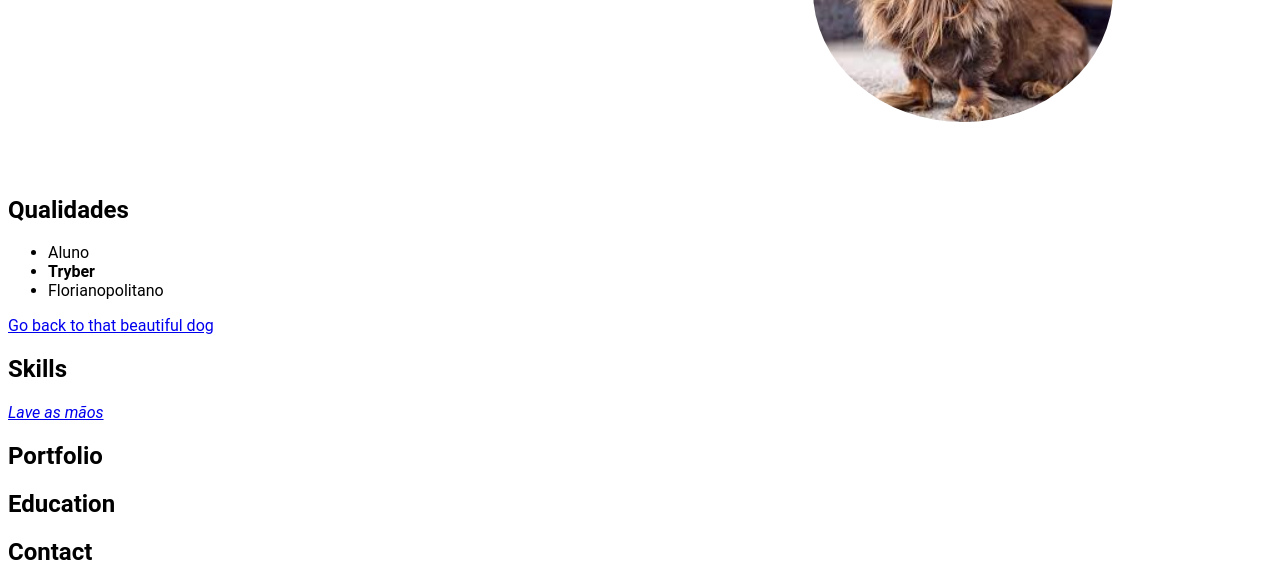
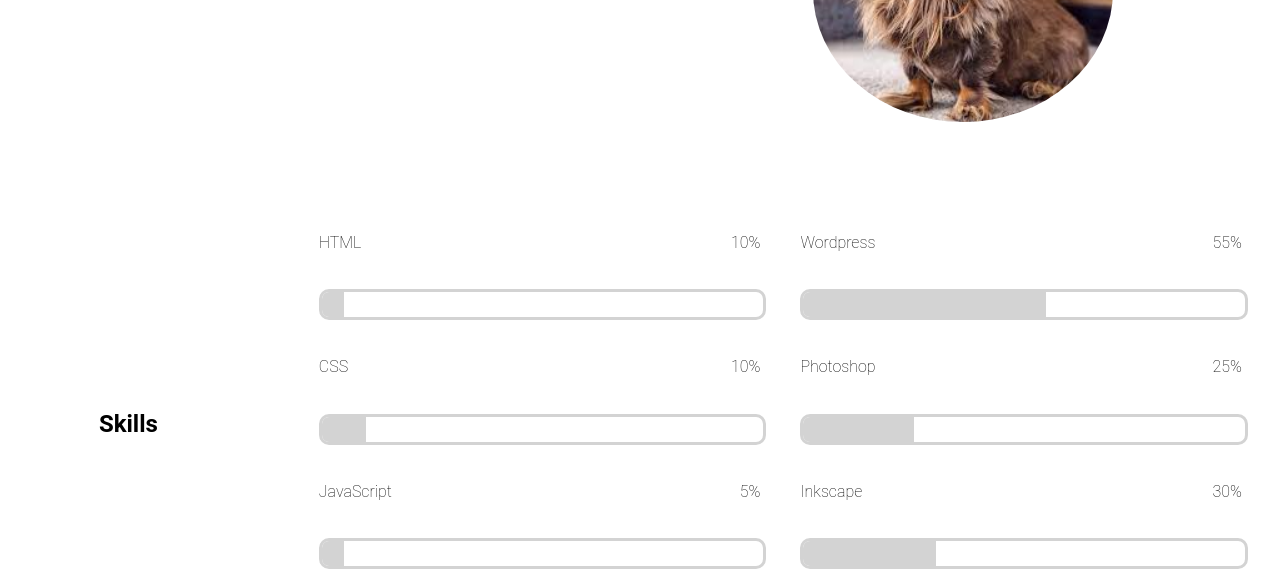
Before and after one commit to Gregorha/Gregorha.github.io, a plain HTML site: page index.html in a window 1280 px wide. Shown: the part 241-811 px from the top of the page. Drawn offline with Linux system fonts and the light colour scheme.

Commit message:
Improving css and html structure of skills bars

```diff
--- a/index.html
+++ b/index.html
@@ -14,6 +14,7 @@
             margin: 0 50 0 0;
             background-color: #EEE;
             top:0px;
+            z-index: 9999;
 
         }
         .content{
@@ -40,10 +41,6 @@
             color: #888888;
 
         }
-        li a:active{
-            color: #888000;
-
-        }
         #logo{
             padding-top: 9px;
         }
@@ -56,6 +53,39 @@
             display: flex;
             justify-content: space-around;
             margin: 70px;
+        }
+        .bar{
+        position: relative;
+        width: 100%;
+        height: 25px;
+        border-radius: 10px;
+        overflow: hidden;
+        border-style: solid;
+        border-color: lightgrey;
+        }
+        .progress {
+        display: block;
+        height: 100%;
+        background-color: lightgrey;
+        }
+        .progress-bars-container{
+            display:flex;
+            justify-content:space-around;
+            margin-right: 30px;
+
+        }
+        .progress_bars{
+            width:50%;
+        }
+        li{
+            list-style: none;
+        }
+        .label{
+            float:right
+        }
+        h6{
+            font-size: 16px;
+            font-weight: 100;
         }
     </style>
 </head>
@@ -80,15 +110,33 @@
                 <img src = "/images/download.jpeg" alt="Foto do Gregor" id="doguito" width="300" style="border-radius: 50%;">
             </div>
         </div>
-        <h2 id = "about">Qualidades</h2>
-        <ul>
+        <div class="section-2" id = "skills" style="display:flex;justify-content: space-around;">
+                <div class=progress-bars-container style="width:20%;position: relative;">
+                    <h2 style="position: absolute;top:50%;">Skills</h2>
+                </div>
+                <div class="progress-bars-container" style="width:80%">
+                    <div class="progress_bars">
+                        <ul class="bars_list">
+                            <li><h6>HTML<span class="label">10%</span></h6><div class="bar"><span class="progress" style="width:5%;"></span></div></li>
+                            <li><h6>CSS<span class="label">10%</span></h6><div class="bar"><span class="progress" style="width:10%;"></span></div></li>
+                            <li><h6>JavaScript<span class="label">5%</span></h6><div class="bar"><span class="progress" style="width:5%;"></span></div></li>
+                        </ul>
+                    </div>
+                    <div class="progress_bars">
+                        <ul class="bars_list">
+                            <li><h6>Wordpress<span class="label">55%</span></h6><div class="bar"><span class="progress" style="width:55%;"></span></div></li>
+                            <li><h6>Photoshop<span class="label">25%</span></h6><div class="bar"><span class="progress" style="width:25%;"></span></div></li>
+                            <li><h6>Inkscape<span class="label">30%</span></h6><div class="bar"><span class="progress" style="width:30%;"></span></div></li>
+                        </ul>
+                    </div>
+                </div>
+        </div>
+                <ul>
             <li>Aluno</li>
             <li><strong>Tryber</strong></li>
             <li>Florianopolitano</li>
         </ul>
         <a href="#doguito">Go back to that beautiful dog</a>
-        <h2 id="skills">Skills</h2>
-            <a href="https://www.youtube.com/watch?v=BJe87NMxZLY" target="_blank"><em>Lave as mãos</em></a>
         <h2 id="portfolio">Portfolio</h2>
         <h2 id="education">Education</h2>
         <h2 id="contact">Contact</h2>
```
